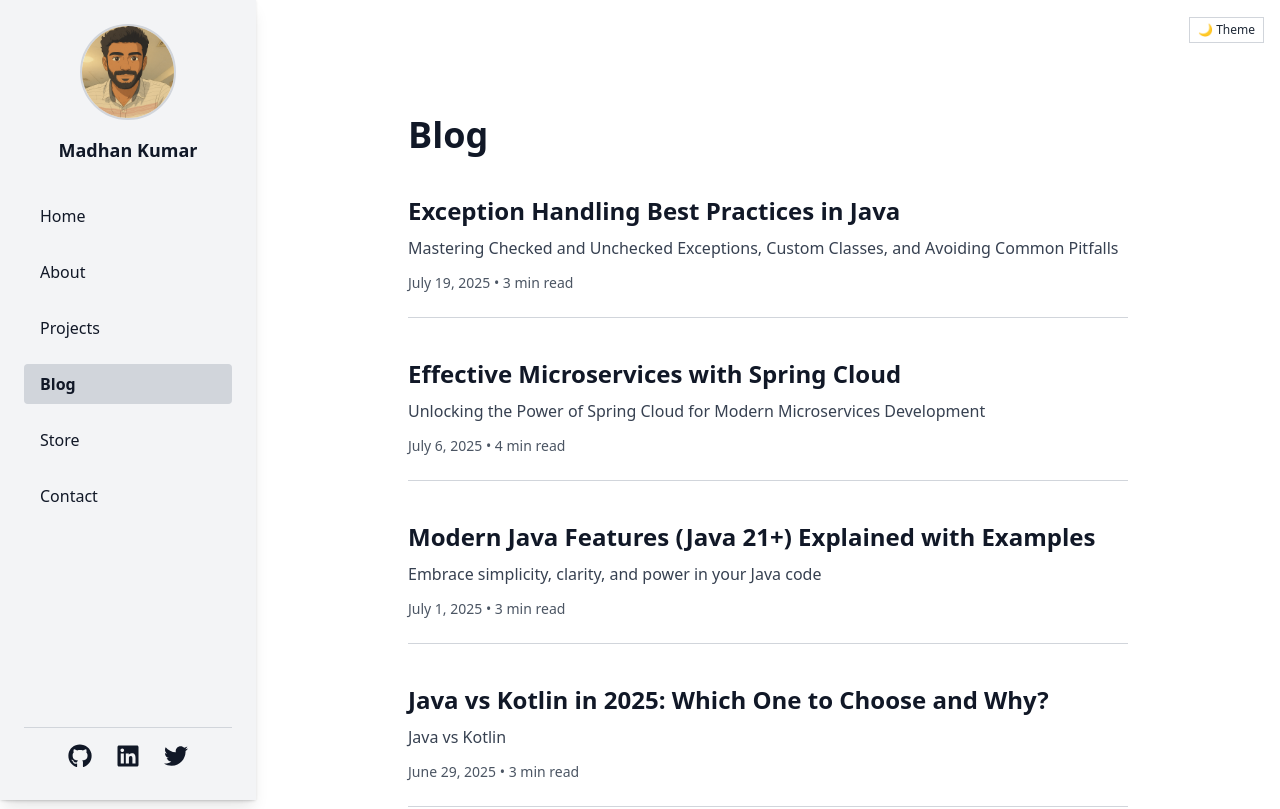
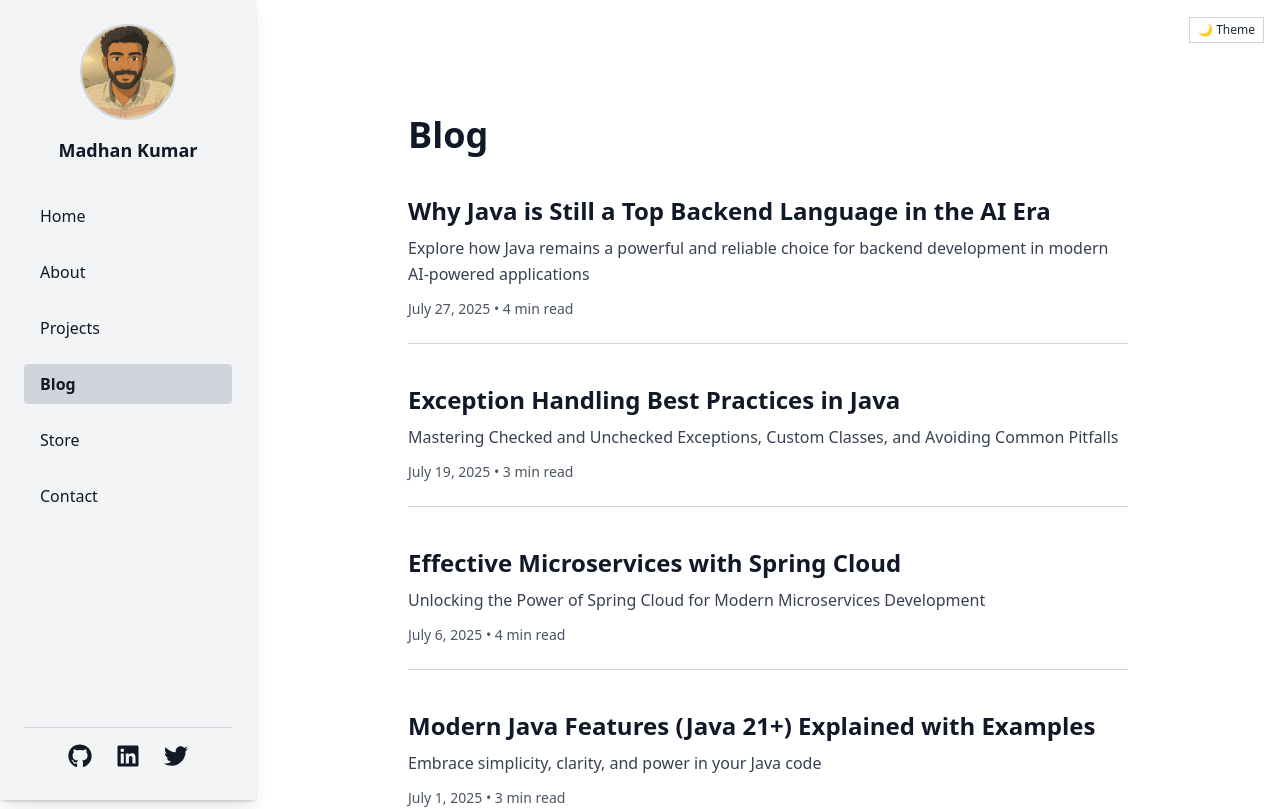
Before and after one commit to iammadhankumar/iammadhankumar.github.io, a React (Create React App) app: page /blog in a window 1280 px wide. Shown: the top 809 px of the page. Built offline with nearby package versions, Linux system fonts and the light colour scheme.

Commit message:
project tweek fix & new blog added

```diff
--- a/src/data/blogs.js
+++ b/src/data/blogs.js
@@ -79,6 +79,14 @@ const blogPosts = [
     description: 'Mastering Checked and Unchecked Exceptions, Custom Classes, and Avoiding Common Pitfalls',
     url: 'https://dev.to/iammadhankumar/exception-handling-best-practices-in-java-15l7',
   },
+  {
+    id: 11,
+    title: 'Why Java is Still a Top Backend Language in the AI Era',
+    date: 'July 27, 2025',
+    readTime: '4 min read',
+    description: 'Explore how Java remains a powerful and reliable choice for backend development in modern AI-powered applications',
+    url: 'https://dev.to/iammadhankumar/why-java-is-still-a-top-backend-language-in-the-ai-era-cdm',
+  },
   // Add more blog objects with readTime...
 ];
 
--- a/src/pages/projects.jsx
+++ b/src/pages/projects.jsx
@@ -123,7 +123,7 @@ function ProjectCard({ project, index }) {
       getComputedStyle(descRef.current).lineHeight
     );
     const lines = Math.round(descRef.current.scrollHeight / lineHeight);
-    setIsTruncated(lines > 4);
+    setIsTruncated(lines > 6);
   }, [fullDesc]);
 
   return (
@@ -152,7 +152,7 @@ function ProjectCard({ project, index }) {
                  className={`mt-4 text-sm sm:text-base leading-relaxed
                  text-left text-pretty
                  text-zinc-700 dark:text-zinc-300 ${
-                !fullDesc && isTruncated ? "line-clamp-4" : ""
+                !fullDesc && isTruncated ? "line-clamp-6" : ""
                 }`}
               >
                 {project.description}
```
